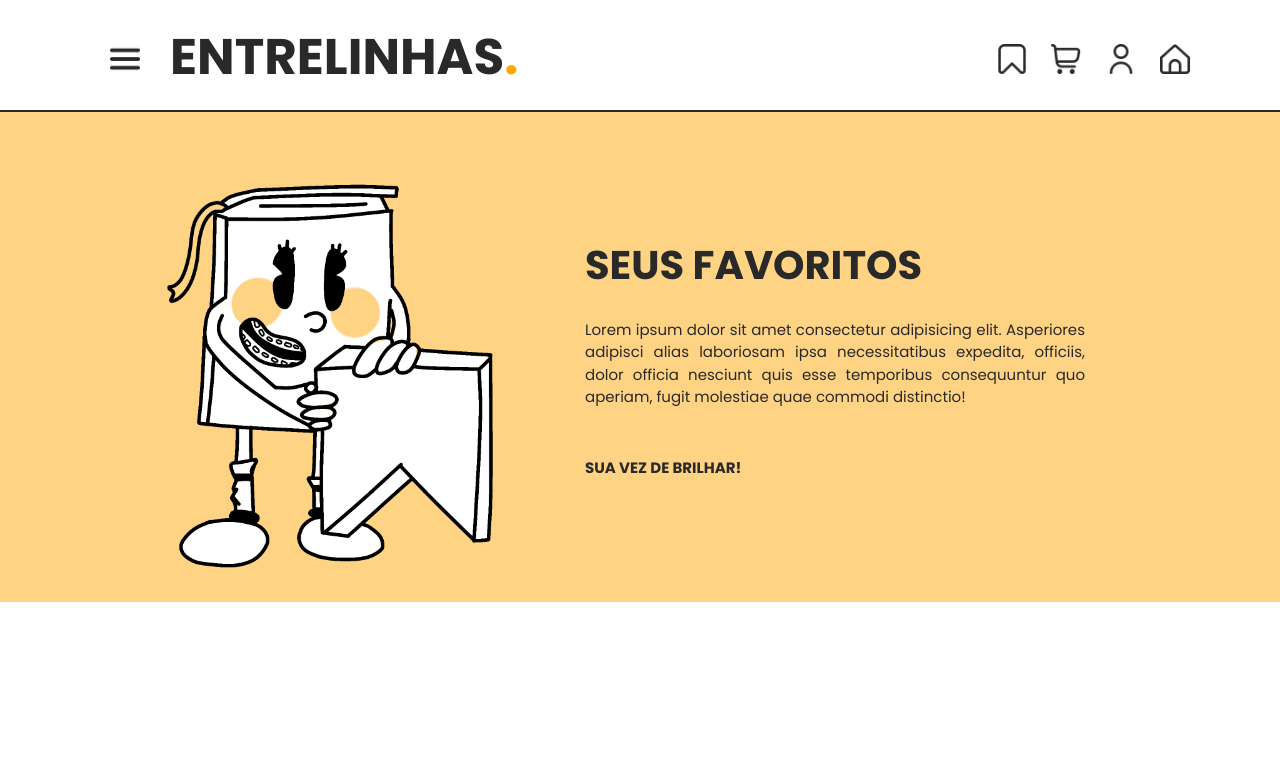
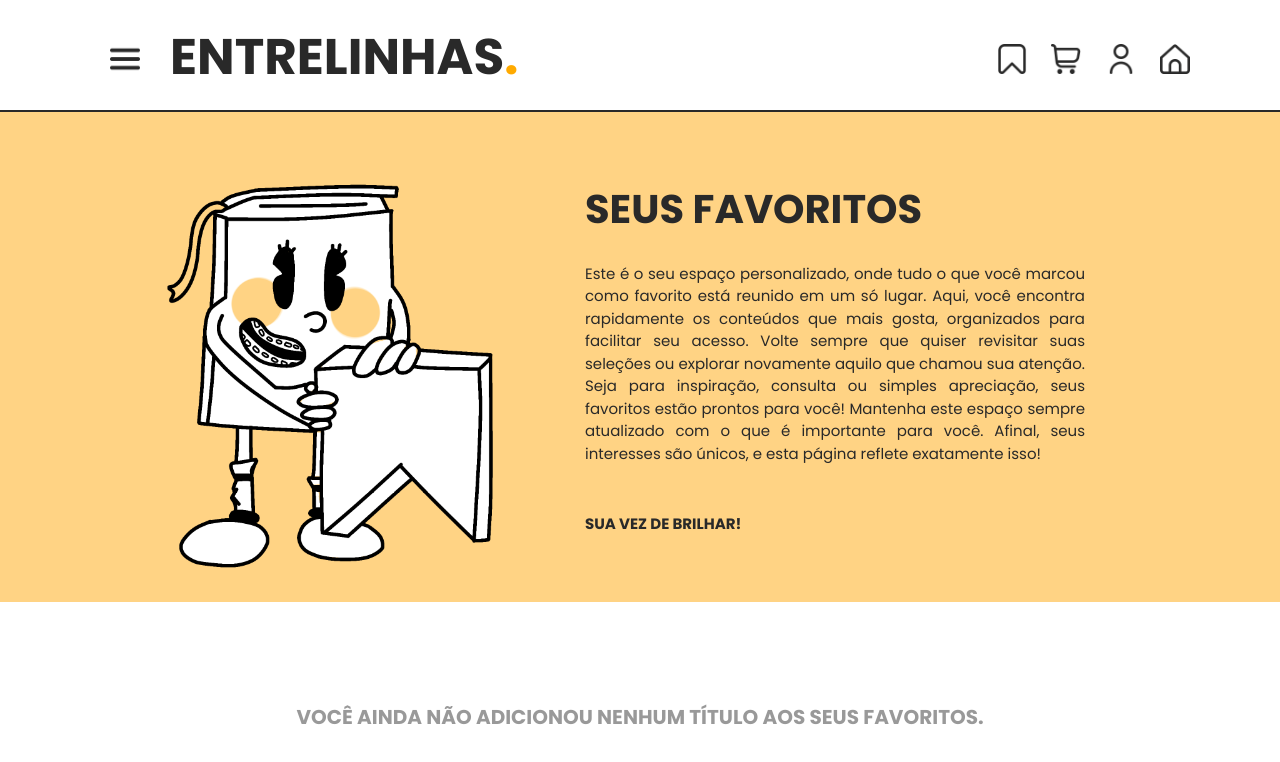
Before and after one commit to 3C-ANAJ-IN/livraria-digital, a plain HTML site: page index.html in a window 1280 px wide. Both pictures are taken after a click on the button 1012 px from the left and 60 px from the top of the page. Drawn offline with Linux system fonts and the light colour scheme.

Commit message:
upload index

```diff
--- a/index.html
+++ b/index.html
@@ -310,6 +310,7 @@
                     <a href="https://github.com/2C-LIA-04"><button id="git">MEU GITHUB</button></a>
                 </div>
             </section>
+
 
 
 
@@ -1178,19 +1179,23 @@
 
             <div class="passo" id="passo-14">
                 <div class="home-categoria">
-                    <img src="lili buying.png">
+                    <img id="lilicarrinho" src="lili buying.png">
                     <div class="texto">
                         <h2>SEU CARRINHO</h2><br>
-                        <p>Lorem ipsum dolor sit amet consectetur adipisicing elit.
-                            Asperiores adipisci alias
-                            laboriosam ipsa
-                            necessitatibus expedita, officiis, dolor officia nesciunt quis
-                            esse temporibus
-                            consequuntur quo aperiam,
-                            fugit molestiae quae commodi distinctio!</p><BR><BR>
+                        <p>Bem-vindo à sua lista de livros desejados! Aqui você encontra todos os títulos que
+                            despertaram sua curiosidade e que estão aguardando para fazer parte da sua coleção.
+
+                            Use este espaço para organizar as próximas leituras, acompanhar lançamentos ou planejar suas
+                            compras futuras. Desde clássicos inesquecíveis até as novidades mais aguardadas, sua lista é
+                            o reflexo do seu amor pelos livros.
+
+                            Volte sempre para atualizar seus desejos, descobrir novos títulos e, claro, realizar o
+                            próximo sonho literário!</p><BR><BR>
                         <p><b>SUA VEZ DE BRILHAR!</b></p>
                     </div>
                 </div>
+
+                <h4 class="infomensagem">Você ainda não adicionou nenhum título ao seu carrinho.</h4>
             </div>
 
             <!---------------- FAVORITOS ---------------->
@@ -1200,16 +1205,21 @@
                     <img src="lili favorites.png">
                     <div class="texto">
                         <h2>SEUS FAVORITOS</h2><br>
-                        <p>Lorem ipsum dolor sit amet consectetur adipisicing elit.
-                            Asperiores adipisci alias
-                            laboriosam ipsa
-                            necessitatibus expedita, officiis, dolor officia nesciunt quis
-                            esse temporibus
-                            consequuntur quo aperiam,
-                            fugit molestiae quae commodi distinctio!</p><BR><BR>
+                        <p>Este é o seu espaço personalizado, onde tudo o que você marcou como favorito está reunido em
+                            um só lugar. Aqui, você encontra rapidamente os conteúdos que mais gosta, organizados para
+                            facilitar seu acesso.
+
+                            Volte sempre que quiser revisitar suas seleções ou explorar novamente aquilo que chamou sua
+                            atenção. Seja para inspiração, consulta ou simples apreciação, seus favoritos estão prontos
+                            para você!
+
+                            Mantenha este espaço sempre atualizado com o que é importante para você. Afinal, seus
+                            interesses são únicos, e esta página reflete exatamente isso!</b></p><BR><BR>
                         <p><b>SUA VEZ DE BRILHAR!</b></p>
                     </div>
                 </div>
+                <h4 class="infomensagem">Você ainda não adicionou nenhum título aos seus favoritos.</h4>
+
             </div>
 
 
@@ -1292,6 +1302,7 @@
 
                     <button id="b2" class="botaoicone"><img src="img icones/favoritosc.png"></button>
                     <button id="b3" class="botaoicone"><img src="img icones/carrinho.png"></button>
+
             </div>
         </div>
     </div>
@@ -1350,6 +1361,8 @@
 
 
     <script src="script.js"></script>
+
+
 </body>
 
 </html>
```
